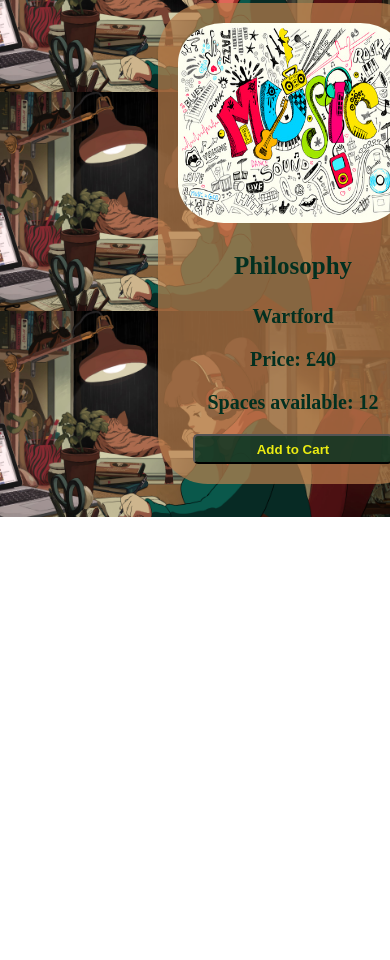
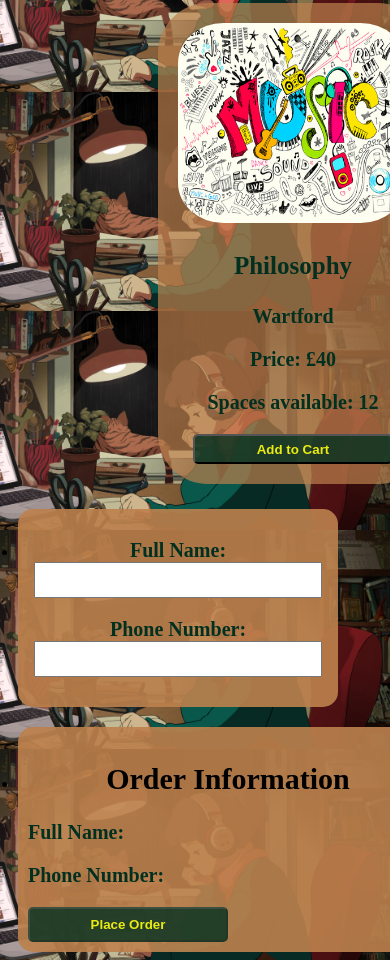
Before and after one commit to ivalin01/CST3145-Lesson-Booking-System, a plain HTML site: page index.html in a window 390 px wide. Shown: the part 6259-7219 px from the top of the page. Before the commit the page ends 6776 px from the top, so only its background shows below. Drawn offline with nearby package versions, Linux system fonts and the light colour scheme.

Commit message:
added checkout form added checkout information added place order button added function to check if full name is input is letters only and phone number is numbers only

```diff
--- a/MainPageStyles.css
+++ b/MainPageStyles.css
@@ -109,3 +109,56 @@ p {
     font-weight: bold;
     color: rgb(235, 235, 18);
 }
+#checkouth1 {
+    color: rgb(235, 235, 18);
+    text-align: left;
+    font-weight: bold;
+    font-size: 40px;
+    font-family: Verdana, Geneva, Tahoma, sans-serif
+}
+#checkoutContainer {
+    display: list-item;
+    background: rgba(189, 129, 77, 0.9);
+    padding: 10px;
+    margin-left: 10px;
+    width: 300px;
+    border-radius: 15px;
+}
+
+input {
+    width: 280px;
+    height: 30px;
+}
+
+#orderInfoh2 {
+    text-align: center;
+    font-size: 30px;
+}
+
+#orderInfo {
+    display: list-item;
+    background: rgba(189, 129, 77, 0.9);
+    padding: 10px;
+    margin-left: 10px;
+    width: 400px;
+    border-radius: 15px;
+    margin-top: 20px;
+
+}
+
+#Fname {
+    text-align: left;
+}
+
+#PhoneNum {
+    text-align: left;
+}
+
+#placeOrderButton {
+    border-radius: 5px;
+    background: rgba(2, 48, 32, 0.8);
+    width: 200px;
+    height: 35px;
+    font-weight: bold;
+    color: rgb(235, 235, 18)
+}
--- a/app.js
+++ b/app.js
@@ -51,6 +51,7 @@ let lesson = new Vue({
                 this.show = true
             }
         },
+        //fuction to be able to remove lessons from shopping cart and update the spaces available
         removeFromCart(item) {
             const match = this.allLessons.find(match => match.id === item.id);
 
@@ -59,6 +60,21 @@ let lesson = new Vue({
                 this.cart = this.cart.filter(cartItem => cartItem !== item);
             }
         },
+        //function to check if the inputs in to submit order is valid
+        placeOrder: function () {
+            let lettersOnly = /^[A-z]+$/;
+            let numbersOnly = /^[0-9]+$/;
+
+            if (!lettersOnly.test(this.order.FullName) && (!numbersOnly.test(this.order.PhoneNumber))) {
+                alert("use letters for first name and numbers for phone number");
+            } else if (!lettersOnly.test(this.order.FullName)) {
+                alert("use letters for first name");
+            } else if (!numbersOnly.test(this.order.PhoneNumber)) {
+                alert("use numbers only");
+            } else {
+                alert("Order Submitted");
+            }
+        }
 
     },
 
--- a/index.html
+++ b/index.html
@@ -52,13 +52,39 @@
         </div>
         <!-- This is the checkout page  -->
         <div v-else id="checkoutPage">
+
             <h1 id="checkouth1"> Welcome to checkout page </h1>
             <!-- Container for each lesson added  -->
             <div v-for="item in cart" id="cartContainer">
                 {{item.name}} - {{item.location}} - Price: £{{item.price}}
                 <button @click="removeFromCart(item)" id="removeFromCart">Remove</button>
             </div>
+
         </div>
+        <!-- Container to add personal data for checkout  -->
+        <div id="checkoutContainer">
+
+            <p>
+                <strong>Full Name: </strong>
+                <input type="text" v-model.trim="order.FullName">
+            </p>
+            <p>
+                <strong>Phone Number: </strong>
+                <input type="text" v-model.trim="order.PhoneNumber">
+            </p>
+
+        </div>
+        <!-- Container for Order information  -->
+        <div id="orderInfo">
+
+            <h2 id="orderInfoh2">Order Information</h2>
+            <p id="Fname"> <strong>Full Name: </strong>{{order.FullName}} </p>
+            <p id="PhoneNum"> <strong>Phone Number: </strong>{{order.PhoneNumber}} </p>
+            <button id="placeOrderButton" v-on:click="placeOrder"
+                :disabled="!order.FullName || !order.PhoneNumber">Place Order</button>
+
+        </div>
+
     </div>
 
 
```
